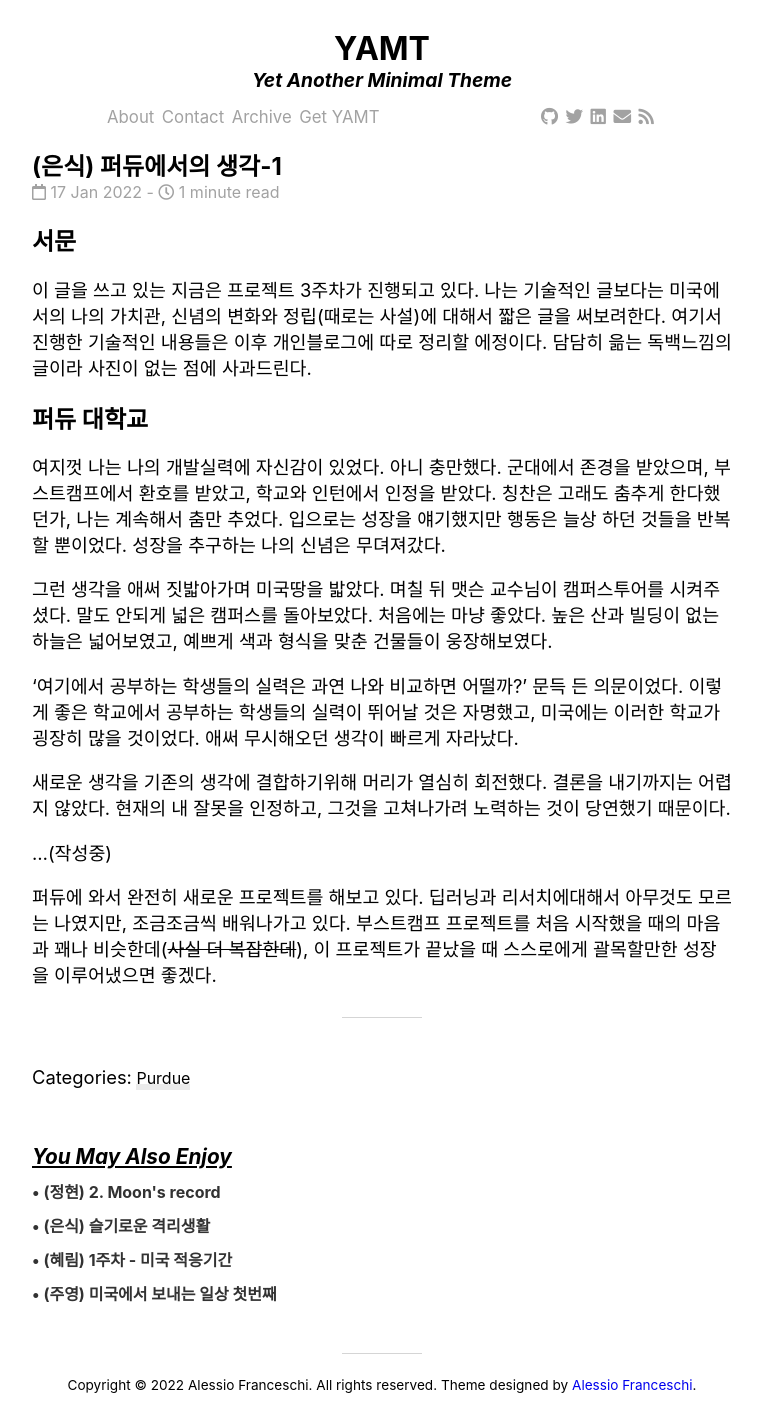
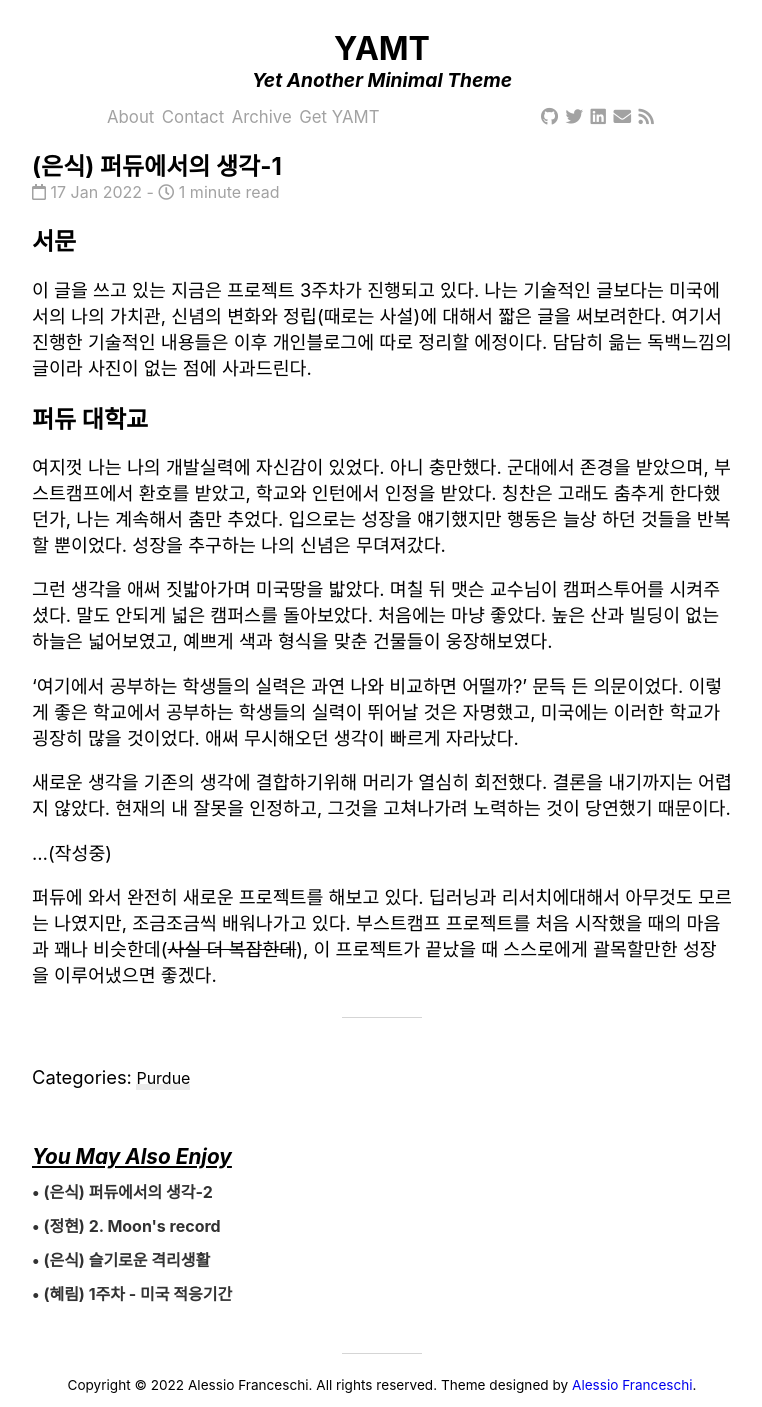
Before and after one commit to Bikini-city/Bikini-city.github.io, a Jekyll site: the page built from _posts/2022-01-17-1st-week-es.md, in a window 1280 px wide. Shown: the whole page, without its empty margins (258-1020 px from the left). Built offline with Jekyll 4.4.1, drawn with Linux system fonts in a browser that asks for light colours; nearby versions of some CDN libraries; comment, search, counter and statistics services are not loaded; part of the change alters nothing that is shown.

Commit message:
[feat] 마지막 글 - 은식 업데이트

```diff
--- a/_posts/2022-01-17-1st-week-es.md
+++ b/_posts/2022-01-17-1st-week-es.md
@@ -3,8 +3,8 @@ title: (은식) 퍼듀에서의 생각-1
 layout: post
 categories: [Purdue]
 image: /assets/img/purdue-es.jpeg
-description: "1st week in purdue"
-customexcerpt: "1st week in purdue"
+description: "첫 번째 생각"
+customexcerpt: "첫 번째 생각"
 ---
 
 ## 서문
--- /dev/null
+++ b/_posts/2022-03-05-the-end-es.md
@@ -0,0 +1,37 @@
+---
+title: (은식) 퍼듀에서의 생각-2
+layout: post
+categories: [Purdue]
+description: "두 번째 생각"
+customexcerpt: "두 번째 생각"
+---
+
+길고 긴 생활을 끝내고 집에 돌아왔다. 자가격리 일주일을 했지만, 격리해제 전 검사에서 다시 양성판정을 받아 다시 일주일동안 격리하게 되었다. 도대체 격리의 끝은 어디인가. 양성판정을 받은 날 주저리주러지 마지막 게시글을 적어본다.
+
+### 친구들
+
+퍼듀대학교에 왔을 당시 내가 아는 사람은 단 네 명이었다. 나와 서로서로 존댓말을 쓰던 사이였던 네 명. 그들이 내 인맥의 전부였다.
+
+두 달이 지난 지금, 일단 겉으로 보기에 많은 것들이 달라졌다. 많은 후배들이 선뜻 다가와주었고, 다양한 사람들과 친분을 맺을 수 있었다. 같이 무언가를 하자며 권유해주는 친구들도 많아졌고 덕분에 정신적으로 힘들었던 생활을 이겨나갈 수 있었다.
+
+1년 휴학을 한 나는 여타 다른 사람들과 달리 친한 친구 한 명 없이 퍼듀로 오게 되었다. 이런저런 걱정들을 많이 했었는데, 좋은 사람들 덕분에 많은 즐거운 시간들을 보낼 수 있었다.
+
+서로가 각자의 자리로 돌아가게 된 3월달, 지금으로부터 수 개월 후에도 이들과 자연스레 연락할 수 있기를 소망해본다.
+
+### 개발
+
+개발적으로 발전은 미미하다. 딥러닝에 대한 지식이 꽤나 향상되었지만, 분야의 특성상 백그라운드 지식선에서만 맴돈 정도이다. 프론트개발도 늘 하던 모습의 개발이었고(통계정보를 구현해보기는 했지만 간단한 정보를 제공하는 정도였다), 서버와의 통신도 REST API였다. 논문 작성의 비중이 좀 더 적었다면 개발에 좀 더 많은 것을 투자할 수 있었을텐데하는 아쉬움이 남는다.
+
+결과적으로 오로지 개발적인 성장만 보자면은 최악이었다. 하지만 경험적, 문화적, 인맥적 부분에서 많은 성장을 할 수 있었기에 굉장히 만족한다.
+
+### 문화
+
+꽤나 재밌는 경험들을 많이 해보았다. 엄청나게 좋은 체육관에서 클라이밍을 해보았고, 외국인 친구들과 배드민턴도 쳐보았다. 그 친구들의 집에 초대를 받아서 일종의 자그마한 홈파티도 즐겼다. 강가 옆에서 아이스링크도 타보았고, 눈이 엄청나게 많이 온 후에 언덕에서 비닐봉지로 썰매도 타보았다. 다이닝코트에서 식사를 포장해 야외 식사를 즐겨보았고, 미용실에서 이발도 해보았다. 처음으로 자막 없이 영화를 영화관에서 보기도 했다. 농구경기를 보았고, 월마트와 쇼핑센터도 가보았다. 호텔에서 술을 진탕 마시며 많은 재밌는 얘기를 나누기도 했다.
+
+이러한 일들을 겪으면서 세상을 바라보는 시야나 나의 가치관이 많이 달라졌다. 이런 방향으로의 성장은 흔하게 얻을 수 있는 것이 아니기에 행복하다.
+
+### 맺으며
+
+2월 26일, 프로그램을 마치고 한국으로 돌아오며 느낀 감정을 귀국 비행기에서 노션에 적어두었다. 그 글을 인용하며 글을 마친다.
+
+> 지금 느껴지는 이 밍숭맹숭한 심정은 아쉬움보다는 그리움에 가까운 것 같다. 두 달간 매일같이 보던 공간에 대한 그리움. 매일같이 보던 사람들에 대한 그리움. 더 이상 경험할 수 없는 경험에 대한 그리움. 추억은 추억으로 남을 때 아름답다라는 말을 생각하며 나는 이 모든 것들을 추억해본다. 추억이 추억으로만 남지 않길 바라며.
```
